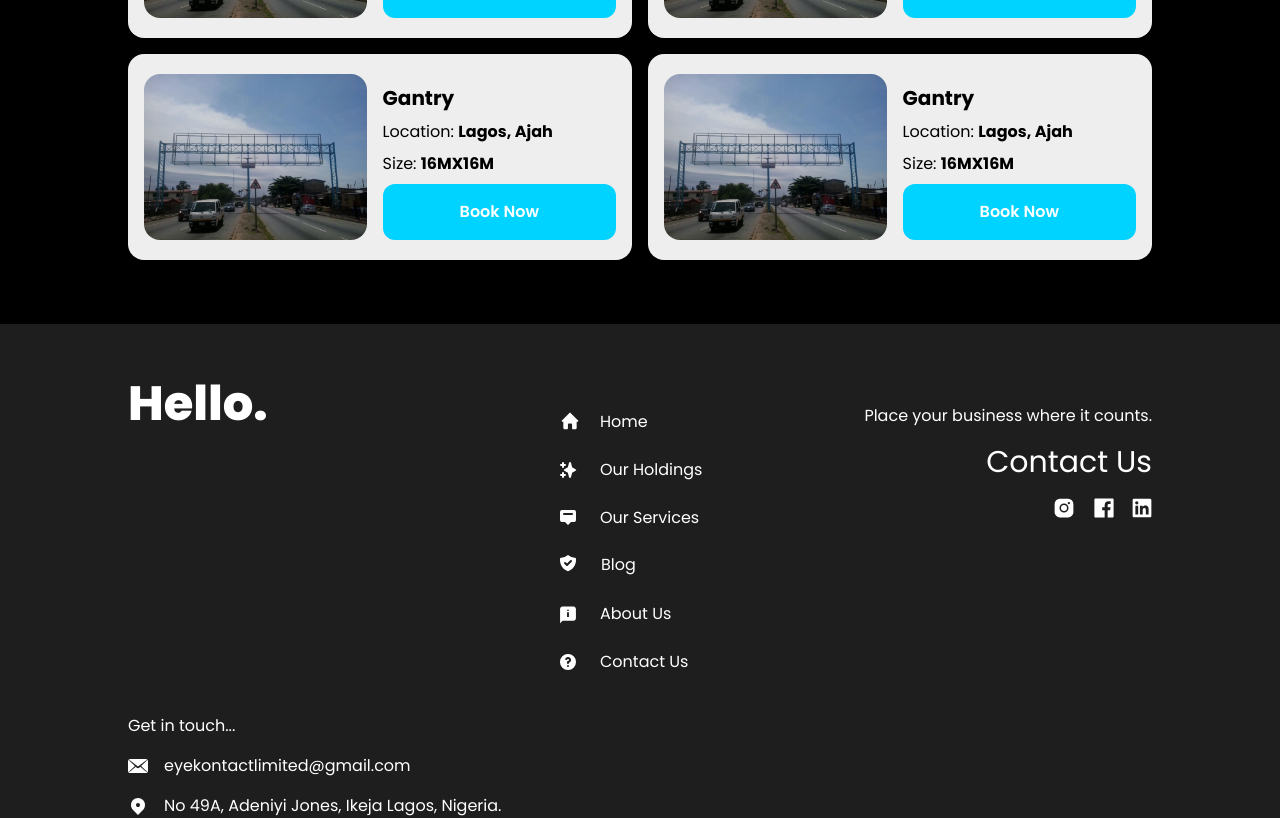
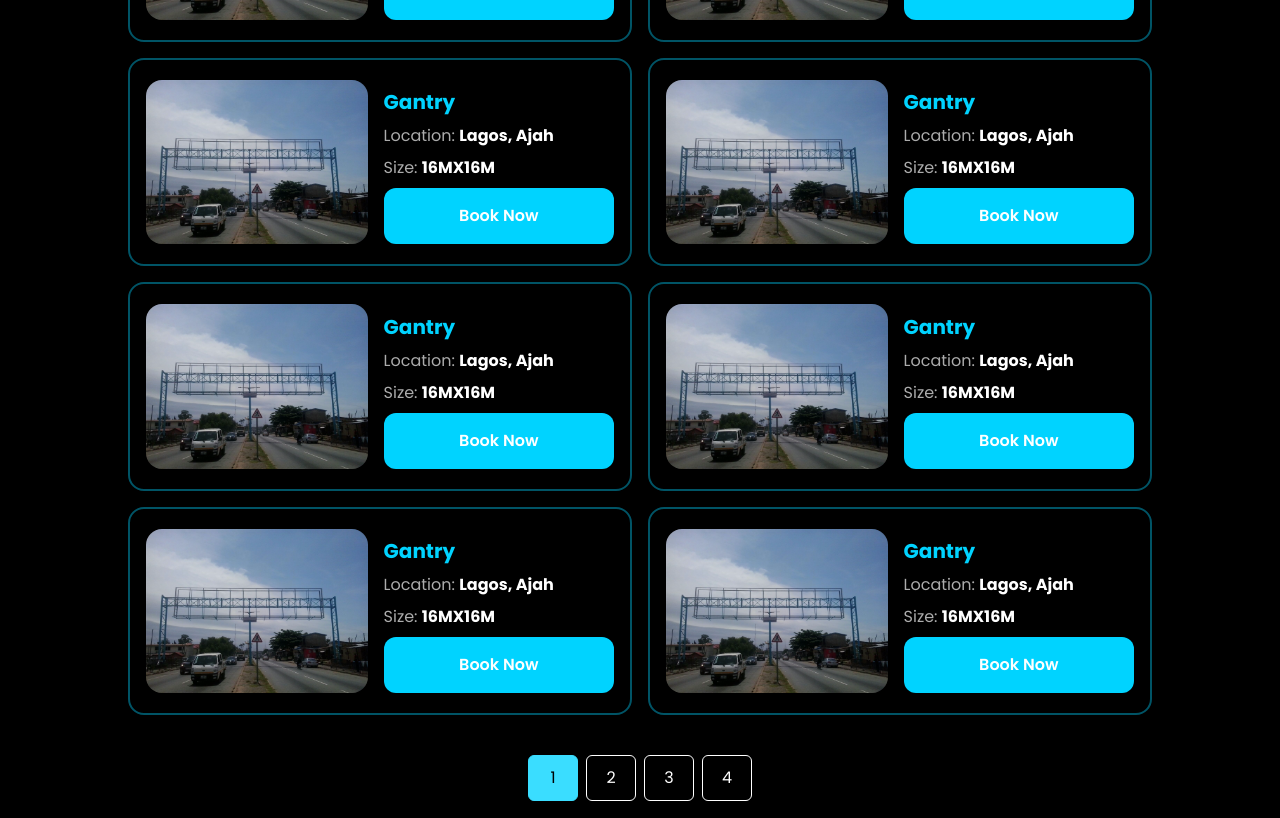
Before and after one commit to feyiamujo1/project-x, a React (Create React App) app: page /our-holdings in a window 1280 px wide. Shown: the part 1200-2018 px from the top of the page. Built offline with nearby package versions, Linux system fonts and the light colour scheme.

Commit message:
Made changes to the holding container

```diff
--- a/src/components/Holdings.js
+++ b/src/components/Holdings.js
@@ -109,20 +109,132 @@ const Holdings = () => {
                 <div
                     data-aos="fade-up"
                     data-aos-duration="1000"
-                    className='flex flex-col md:flex-row py-5 px-4 gap-4 bg-[#eeeeee] rounded-2xl'>
+                    className='flex flex-col md:flex-row py-5 px-4 gap-4 border-[#005466] border-2 rounded-2xl'>
                     <div className='w-full md:w-[450px]'>
                         <img className='w-full md:w-[450px] h-full rounded-2xl' src={GantryImage} alt=""/>
                     </div>
                     <div className='flex flex-col justify-end gap-2 w-full'>
-                        <h2 className='font-bold text-xl'>Gantry</h2>
-                        <p>Location: <span className='font-bold'>Lagos, Ajah</span></p>
-                        <p>Size: <span className='font-bold'>16MX16M</span></p>
+                        <h2 className='font-bold text-xl text-custom-blue-dark'>Gantry</h2>
+                        <p className='text-custom-ash'>Location: <span className='font-bold text-white'>Lagos, Ajah</span></p>
+                        <p className='text-custom-ash'>Size: <span className='font-bold text-white'>16MX16M</span></p>
                         <Link to='/our-holdings/1'>
                             <p className="py-4 w-full bg-custom-blue-dark rounded-xl text-center text-white font-semibold cursor-pointer hover:bg-custom-brown">Book Now</p>
                         </ Link>
                     </div>
                 </div>
                 <div
+                    data-aos="fade-up"
+                    data-aos-duration="1000"
+                    className='flex flex-col md:flex-row py-5 px-4 gap-4 border-[#005466] border-2 rounded-2xl'>
+                    <div className='w-full md:w-[450px]'>
+                        <img className='w-full md:w-[450px] h-full rounded-2xl' src={GantryImage} alt=""/>
+                    </div>
+                    <div className='flex flex-col justify-end gap-2 w-full'>
+                        <h2 className='font-bold text-xl text-custom-blue-dark'>Gantry</h2>
+                        <p className='text-custom-ash'>Location: <span className='font-bold text-white'>Lagos, Ajah</span></p>
+                        <p className='text-custom-ash'>Size: <span className='font-bold text-white'>16MX16M</span></p>
+                        <Link to='/our-holdings/1'>
+                            <p className="py-4 w-full bg-custom-blue-dark rounded-xl text-center text-white font-semibold cursor-pointer hover:bg-custom-brown">Book Now</p>
+                        </ Link>
+                    </div>
+                </div>
+                <div
+                    data-aos="fade-up"
+                    data-aos-duration="1000"
+                    className='flex flex-col md:flex-row py-5 px-4 gap-4 border-[#005466] border-2 rounded-2xl'>
+                    <div className='w-full md:w-[450px]'>
+                        <img className='w-full md:w-[450px] h-full rounded-2xl' src={GantryImage} alt=""/>
+                    </div>
+                    <div className='flex flex-col justify-end gap-2 w-full'>
+                        <h2 className='font-bold text-xl text-custom-blue-dark'>Gantry</h2>
+                        <p className='text-custom-ash'>Location: <span className='font-bold text-white'>Lagos, Ajah</span></p>
+                        <p className='text-custom-ash'>Size: <span className='font-bold text-white'>16MX16M</span></p>
+                        <Link to='/our-holdings/1'>
+                            <p className="py-4 w-full bg-custom-blue-dark rounded-xl text-center text-white font-semibold cursor-pointer hover:bg-custom-brown">Book Now</p>
+                        </ Link>
+                    </div>
+                </div>
+                <div
+                    data-aos="fade-up"
+                    data-aos-duration="1000"
+                    className='flex flex-col md:flex-row py-5 px-4 gap-4 border-[#005466] border-2 rounded-2xl'>
+                    <div className='w-full md:w-[450px]'>
+                        <img className='w-full md:w-[450px] h-full rounded-2xl' src={GantryImage} alt=""/>
+                    </div>
+                    <div className='flex flex-col justify-end gap-2 w-full'>
+                        <h2 className='font-bold text-xl text-custom-blue-dark'>Gantry</h2>
+                        <p className='text-custom-ash'>Location: <span className='font-bold text-white'>Lagos, Ajah</span></p>
+                        <p className='text-custom-ash'>Size: <span className='font-bold text-white'>16MX16M</span></p>
+                        <Link to='/our-holdings/1'>
+                            <p className="py-4 w-full bg-custom-blue-dark rounded-xl text-center text-white font-semibold cursor-pointer hover:bg-custom-brown">Book Now</p>
+                        </ Link>
+                    </div>
+                </div>
+                <div
+                    data-aos="fade-up"
+                    data-aos-duration="1000"
+                    className='flex flex-col md:flex-row py-5 px-4 gap-4 border-[#005466] border-2 rounded-2xl'>
+                    <div className='w-full md:w-[450px]'>
+                        <img className='w-full md:w-[450px] h-full rounded-2xl' src={GantryImage} alt=""/>
+                    </div>
+                    <div className='flex flex-col justify-end gap-2 w-full'>
+                        <h2 className='font-bold text-xl text-custom-blue-dark'>Gantry</h2>
+                        <p className='text-custom-ash'>Location: <span className='font-bold text-white'>Lagos, Ajah</span></p>
+                        <p className='text-custom-ash'>Size: <span className='font-bold text-white'>16MX16M</span></p>
+                        <Link to='/our-holdings/1'>
+                            <p className="py-4 w-full bg-custom-blue-dark rounded-xl text-center text-white font-semibold cursor-pointer hover:bg-custom-brown">Book Now</p>
+                        </ Link>
+                    </div>
+                </div>
+                <div
+                    data-aos="fade-up"
+                    data-aos-duration="1000"
+                    className='flex flex-col md:flex-row py-5 px-4 gap-4 border-[#005466] border-2 rounded-2xl'>
+                    <div className='w-full md:w-[450px]'>
+                        <img className='w-full md:w-[450px] h-full rounded-2xl' src={GantryImage} alt=""/>
+                    </div>
+                    <div className='flex flex-col justify-end gap-2 w-full'>
+                        <h2 className='font-bold text-xl text-custom-blue-dark'>Gantry</h2>
+                        <p className='text-custom-ash'>Location: <span className='font-bold text-white'>Lagos, Ajah</span></p>
+                        <p className='text-custom-ash'>Size: <span className='font-bold text-white'>16MX16M</span></p>
+                        <Link to='/our-holdings/1'>
+                            <p className="py-4 w-full bg-custom-blue-dark rounded-xl text-center text-white font-semibold cursor-pointer hover:bg-custom-brown">Book Now</p>
+                        </ Link>
+                    </div>
+                </div>
+                <div
+                    data-aos="fade-up"
+                    data-aos-duration="1000"
+                    className='flex flex-col md:flex-row py-5 px-4 gap-4 border-[#005466] border-2 rounded-2xl'>
+                    <div className='w-full md:w-[450px]'>
+                        <img className='w-full md:w-[450px] h-full rounded-2xl' src={GantryImage} alt=""/>
+                    </div>
+                    <div className='flex flex-col justify-end gap-2 w-full'>
+                        <h2 className='font-bold text-xl text-custom-blue-dark'>Gantry</h2>
+                        <p className='text-custom-ash'>Location: <span className='font-bold text-white'>Lagos, Ajah</span></p>
+                        <p className='text-custom-ash'>Size: <span className='font-bold text-white'>16MX16M</span></p>
+                        <Link to='/our-holdings/1'>
+                            <p className="py-4 w-full bg-custom-blue-dark rounded-xl text-center text-white font-semibold cursor-pointer hover:bg-custom-brown">Book Now</p>
+                        </ Link>
+                    </div>
+                </div>
+                <div
+                    data-aos="fade-up"
+                    data-aos-duration="1000"
+                    className='flex flex-col md:flex-row py-5 px-4 gap-4 border-[#005466] border-2 rounded-2xl'>
+                    <div className='w-full md:w-[450px]'>
+                        <img className='w-full md:w-[450px] h-full rounded-2xl' src={GantryImage} alt=""/>
+                    </div>
+                    <div className='flex flex-col justify-end gap-2 w-full'>
+                        <h2 className='font-bold text-xl text-custom-blue-dark'>Gantry</h2>
+                        <p className='text-custom-ash'>Location: <span className='font-bold text-white'>Lagos, Ajah</span></p>
+                        <p className='text-custom-ash'>Size: <span className='font-bold text-white'>16MX16M</span></p>
+                        <Link to='/our-holdings/1'>
+                            <p className="py-4 w-full bg-custom-blue-dark rounded-xl text-center text-white font-semibold cursor-pointer hover:bg-custom-brown">Book Now</p>
+                        </ Link>
+                    </div>
+                </div>
+                {/* <div
                     data-aos="fade-up"
                     data-aos-duration="1000"
                     className='flex flex-col md:flex-row py-5 px-4 gap-4 bg-[#eeeeee] rounded-2xl'>
@@ -138,38 +250,17 @@ const Holdings = () => {
                         </ Link>
                     </div>
                 </div>
-                <div
-                    data-aos="fade-up"
-                    data-aos-duration="1000"
-                    className='flex flex-col md:flex-row py-5 px-4 gap-4 bg-[#eeeeee] rounded-2xl'>
-                    <div className='w-full md:w-[450px]'>
-                        <img className='w-full md:w-[450px] h-full rounded-2xl' src={GantryImage} alt=""/>
-                    </div>
-                    <div className='flex flex-col justify-end gap-2 w-full'>
-                        <h2 className='font-bold text-xl'>Gantry</h2>
-                        <p>Location: <span className='font-bold'>Lagos, Ajah</span></p>
-                        <p>Size: <span className='font-bold'>16MX16M</span></p>
-                        <Link to='/our-holdings/3'>
-                            <p className="py-4 w-full bg-custom-blue-dark rounded-xl text-center text-white font-semibold cursor-pointer hover:bg-custom-brown">Book Now</p>
-                        </ Link>
-                    </div>
-                </div>
-                <div
-                    data-aos="fade-up"
-                    data-aos-duration="1000"
-                    className='flex flex-col md:flex-row py-5 px-4 gap-4 bg-[#eeeeee] rounded-2xl'>
-                    <div className='w-full md:w-[450px]'>
-                        <img className='w-full md:w-[450px] h-full rounded-2xl' src={GantryImage} alt=""/>
-                    </div>
-                    <div className='flex flex-col justify-end gap-2 w-full'>
-                        <h2 className='font-bold text-xl'>Gantry</h2>
-                        <p>Location: <span className='font-bold'>Lagos, Ajah</span></p>
-                        <p>Size: <span className='font-bold'>16MX16M</span></p>
-                        <Link to='/our-holdings/4'>
-                            <p className="py-4 w-full bg-custom-blue-dark rounded-xl text-center text-white font-semibold cursor-pointer hover:bg-custom-brown">Book Now</p>
-                        </ Link>
-                    </div>
-                </div>
+                 */}
+            </div>
+            <div
+                // data-aos="zoom-in"
+                // data-aos-duration="1000"
+                // data-aos-delay={ window.innerWidth < 768? "0": "1000"}
+                className='flex flex-row gap-2 justify-center'>
+                <p className='text-black border border-custom-blue bg-custom-blue cursor-pointer hover:text-white w-[50px] h-[46px] rounded-md flex justify-center items-center'>1</p>
+                <p className='text-white border border-white active:bg-custom-blue active:text-black active:border-custom-blue md:hover:bg-custom-blue cursor-pointer md:hover:text-black hover:border-custom-blue w-[50px] h-[46px] rounded-md flex justify-center items-center'>2</p>
+                <p className='text-white border border-white active:bg-custom-blue active:text-black active:border-custom-blue md:hover:bg-custom-blue cursor-pointer md:hover:text-black hover:border-custom-blue w-[50px] h-[46px] rounded-md flex justify-center items-center'>3</p>
+                <p className='text-white border border-white active:bg-custom-blue active:text-black active:border-custom-blue md:hover:bg-custom-blue cursor-pointer md:hover:text-black hover:border-custom-blue w-[50px] h-[46px] rounded-md flex justify-center items-center'>4</p>
             </div>
         </div>
         <Footer />
--- a/src/components/HoldingsContent.js
+++ b/src/components/HoldingsContent.js
@@ -106,14 +106,14 @@ const HoldingsContent = () => {
                 <div
                     data-aos="fade-up"
                     data-aos-duration="1000"
-                    className='flex flex-col md:flex-row py-5 px-4 gap-4 bg-[#eeeeee] rounded-2xl'>
+                    className='flex flex-col md:flex-row py-5 px-4 gap-4 border-[#005466] border-2 rounded-2xl'>
                     <div className='w-full md:w-[450px]'>
                         <img className='w-full md:w-[450px] h-full rounded-2xl' src={GantryImage} alt=""/>
                     </div>
                     <div className='flex flex-col justify-end gap-2 w-full'>
-                        <h2 className='font-bold text-xl'>Gantry</h2>
-                        <p>Location: <span className='font-bold'>Lagos, Ajah</span></p>
-                        <p>Size: <span className='font-bold'>16MX16M</span></p>
+                        <h2 className='font-bold text-xl text-custom-blue-dark'>Gantry</h2>
+                        <p className='text-custom-ash'>Location: <span className='font-bold text-white'>Lagos, Ajah</span></p>
+                        <p className='text-custom-ash'>Size: <span className='font-bold text-white'>16MX16M</span></p>
                         <Link to='/our-holdings/1'>
                             <p className="py-4 w-full bg-custom-blue-dark rounded-xl text-center text-white font-semibold cursor-pointer hover:bg-custom-brown">Book Now</p>
                         </ Link>
@@ -122,15 +122,15 @@ const HoldingsContent = () => {
                 <div
                     data-aos="fade-up"
                     data-aos-duration="1000"
-                    className='flex flex-col md:flex-row py-5 px-4 gap-4 bg-[#eeeeee] rounded-2xl'>
+                    className='flex flex-col md:flex-row py-5 px-4 gap-4 border-[#005466] border-2 rounded-2xl'>
                     <div className='w-full md:w-[450px]'>
                         <img className='w-full md:w-[450px] h-full rounded-2xl' src={GantryImage} alt=""/>
                     </div>
                     <div className='flex flex-col justify-end gap-2 w-full'>
-                        <h2 className='font-bold text-xl'>Gantry</h2>
-                        <p>Location: <span className='font-bold'>Lagos, Ajah</span></p>
-                        <p>Size: <span className='font-bold'>16MX16M</span></p>
-                        <Link to='/our-holdings/2'>
+                        <h2 className='font-bold text-xl text-custom-blue-dark'>Gantry</h2>
+                        <p className='text-custom-ash'>Location: <span className='font-bold text-white'>Lagos, Ajah</span></p>
+                        <p className='text-custom-ash'>Size: <span className='font-bold text-white'>16MX16M</span></p>
+                        <Link to='/our-holdings/1'>
                             <p className="py-4 w-full bg-custom-blue-dark rounded-xl text-center text-white font-semibold cursor-pointer hover:bg-custom-brown">Book Now</p>
                         </ Link>
                     </div>
```
